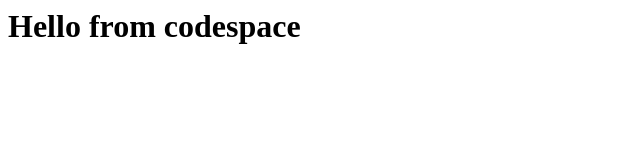
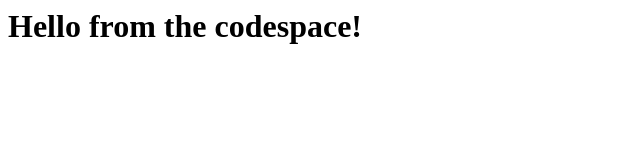
Before and after one commit to khalifelibert/skills-code-with-codespaces, a plain HTML site: page index.html in a window 1280 px wide. Shown: the whole page, without its empty margins (0-640 px from the left). Drawn offline with Linux system fonts and the light colour scheme.

Commit message:
Adding hello from the codespace!

```diff
--- a/index.html
+++ b/index.html
@@ -1,3 +1,3 @@
 <html>
-  <h1>Hello from codespace</h1>
+  <h1>Hello from the codespace!</h1>
 </html>
```
